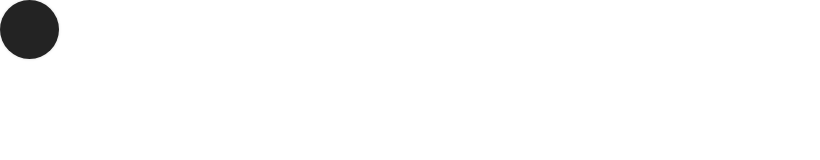
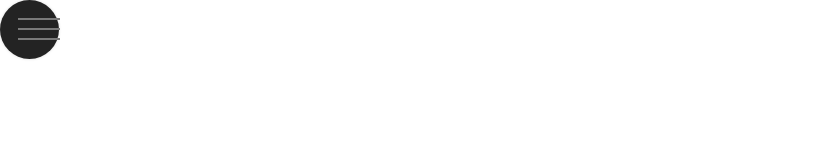
Before and after one commit to stephsalou/stephsalou, a Nuxt app: page / in a window 1280 px wide. Shown: the top 160 px of the page, without its empty margins (0-820 px from the left). Built offline with nearby package versions, Linux system fonts and the light colour scheme.

Commit message:
--- Auto-Git Commit ---

```diff
--- a/components/mobile/top-bar/top-bar.css
+++ b/components/mobile/top-bar/top-bar.css
@@ -9,3 +9,10 @@
   width: 59px;
   height: 59px;
 }
+.burger i {
+  display: block;
+  width: 42px;
+  height: 2px;
+  margin: 8px;
+  background-color: #7a7a7a;
+}
```
Also changed, not shown: .autogit/logs/log-15-0-2021-15-46-17.txt (added).
